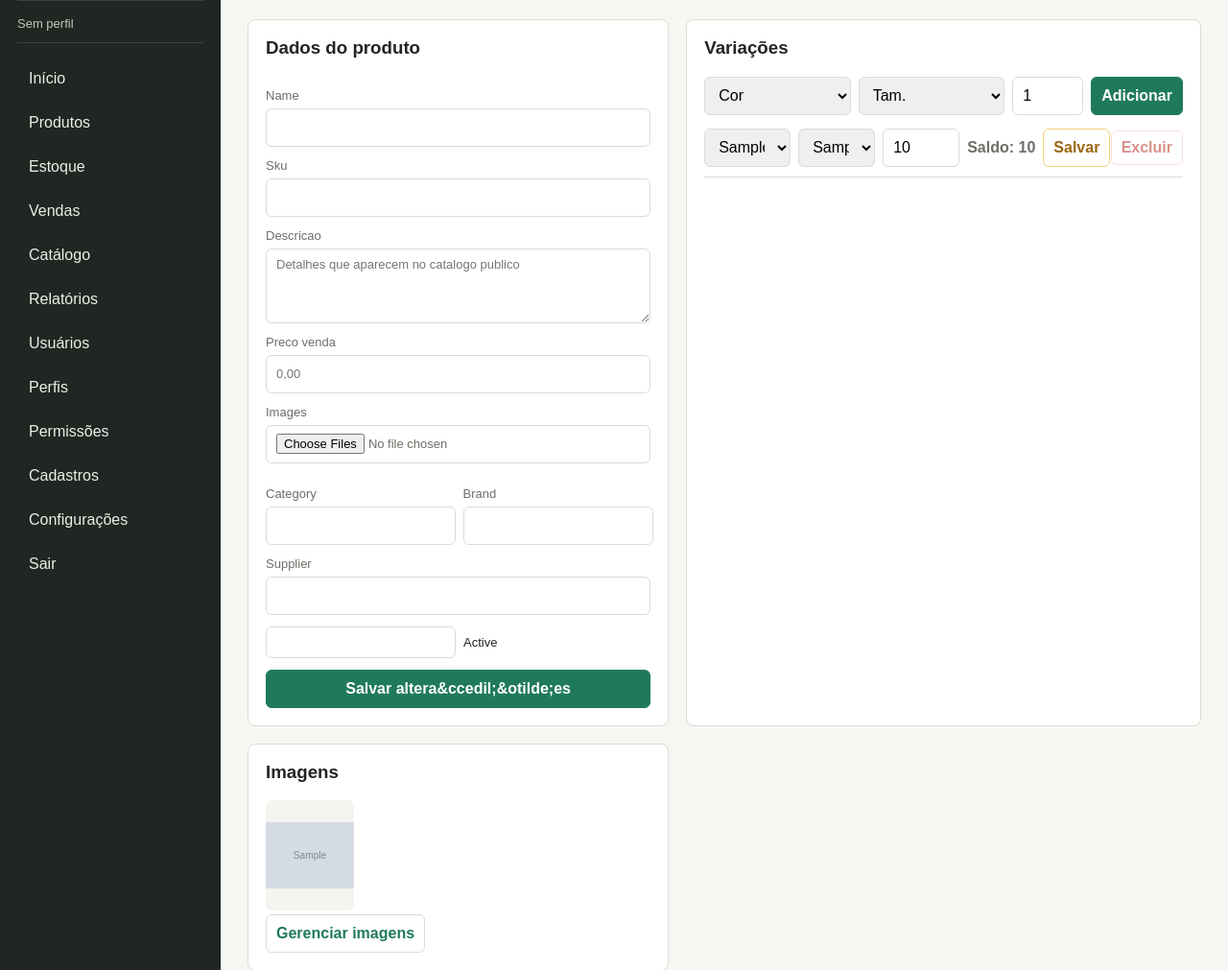
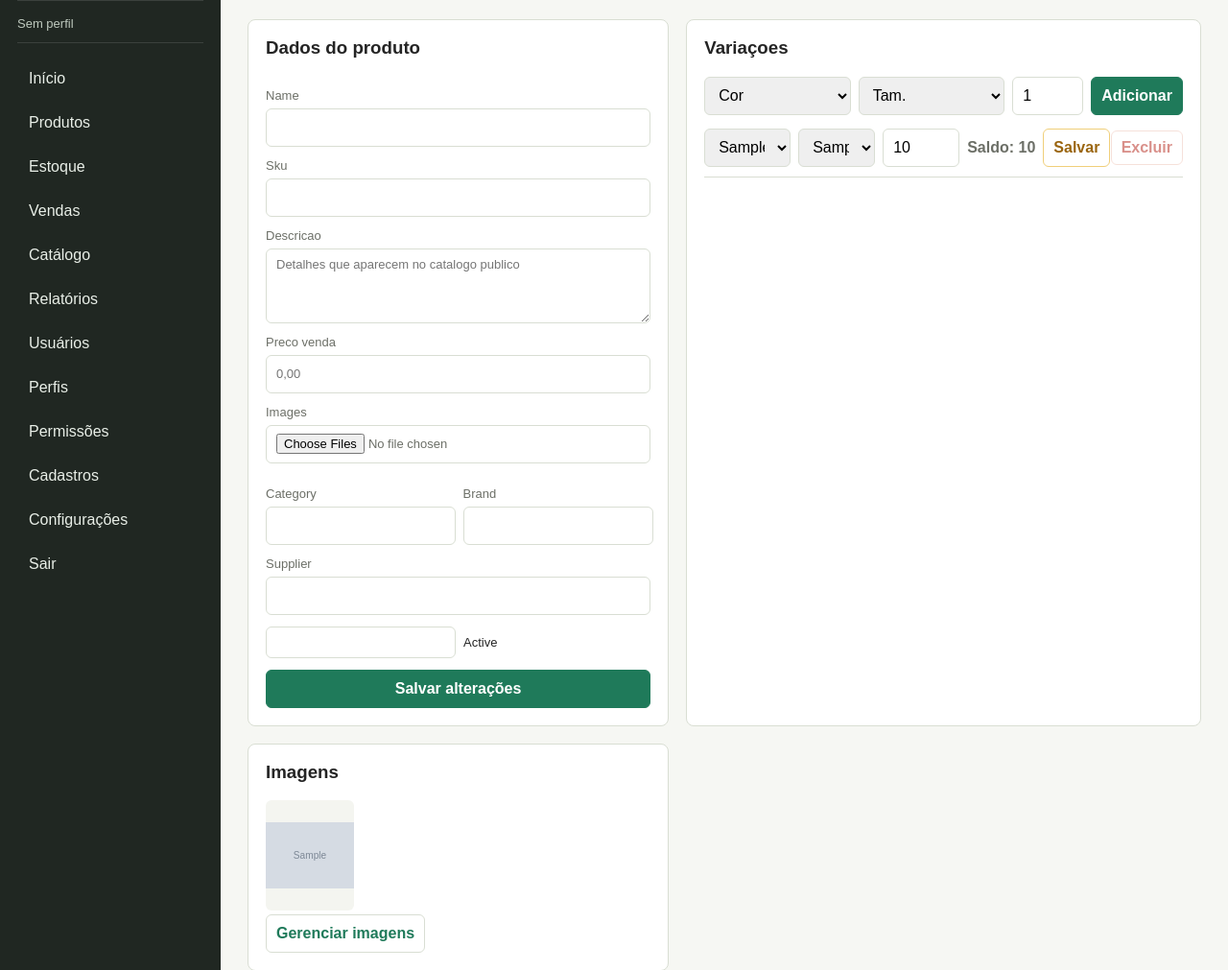
Before and after one commit to wiliansena/ravus_store, a Python web app: template templates/product_form.html in a window 1280 px wide. Shown: the part 96-1107 px from the top of the page at 96% size. Run offline with Jinja, Linux system fonts and the light colour scheme; the template is opened without the code that fills it: most values are stand-ins (such as "Sample title", 1, 10 or a date in 2020); grey boxes marked "Sample" are stand-in pictures; form fields are guessed from the names that the template uses.

Commit message:
ajuste de acentuação

```diff
--- a/templates/product_form.html
+++ b/templates/product_form.html
@@ -32,12 +32,12 @@
       <label>{{ form.min_stock.label.text }}{{ form.min_stock(type='number', min='0') }}</label>
     </div>
     {% endif %}
-    <button>{{ 'Salvar altera&ccedil;&otilde;es' if product else 'Salvar produto' }}</button>
+    <button>{{ 'Salvar alterações' if product else 'Salvar produto' }}</button>
   </form>
 
   {% if product %}
   <section class="panel">
-    <h3>Varia&ccedil;&otilde;es</h3>
+    <h3>Variaçoes</h3>
     <form method="post" action="{{ url_for('add_variant', product_id=product.id) }}" class="inline-form">
       <select name="color_id"><option value="">Cor</option>{% for c in colors %}<option value="{{ c.id }}">{{ c.name }}</option>{% endfor %}</select>
       <select name="size_id"><option value="">Tam.</option>{% for s in sizes %}<option value="{{ s.id }}">{{ s.name }}</option>{% endfor %}</select>
@@ -66,7 +66,7 @@
         </form>
       </div>
       {% else %}
-      <p>Nenhuma varia&ccedil;&atilde;o cadastrada.</p>
+      <p>Nenhuma variação cadastrada.</p>
       {% endfor %}
     </div>
   </section>
```
